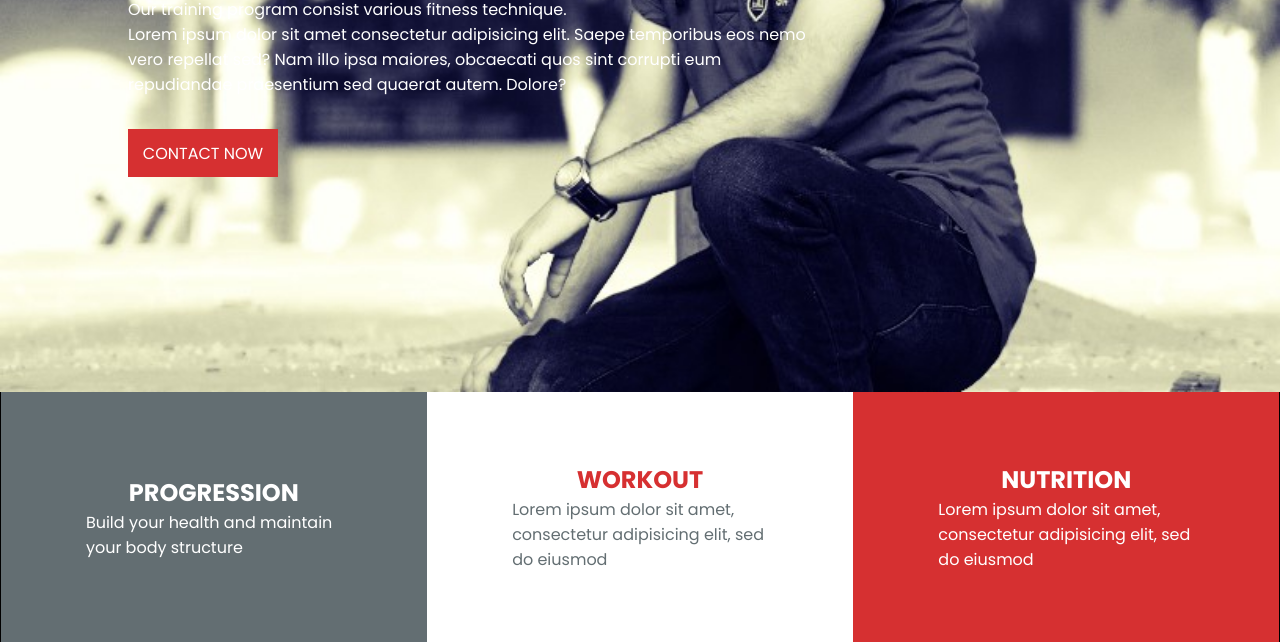
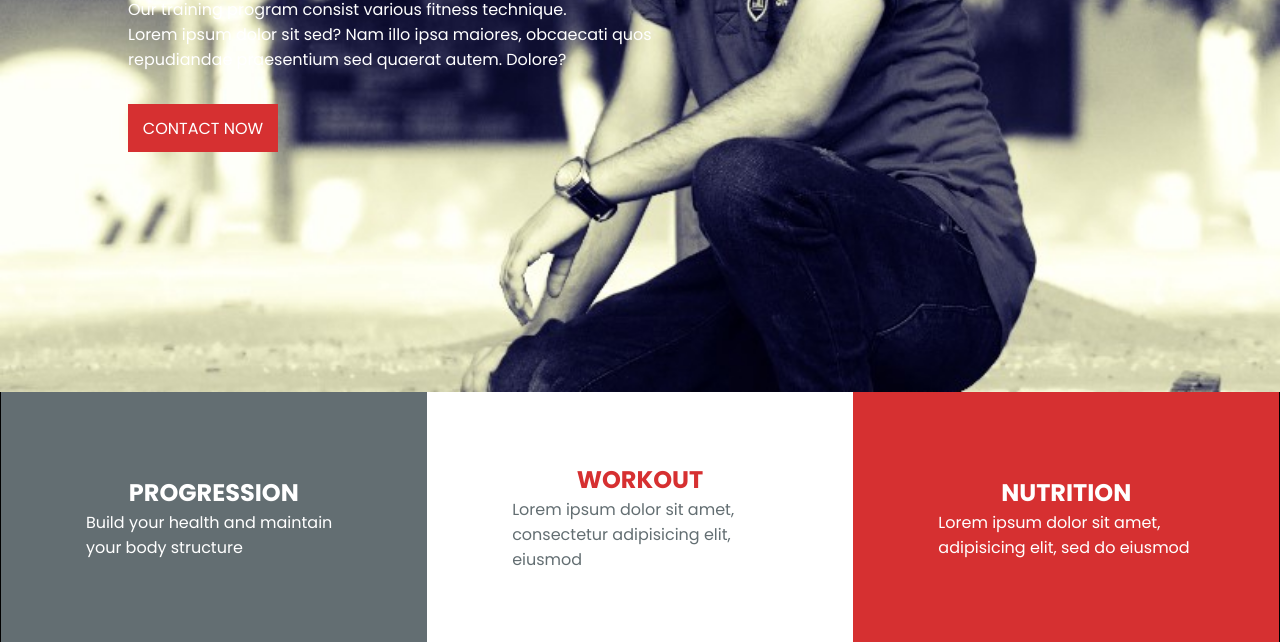
Before and after one commit to mohdarshad86/BabafitnessClub, a plain HTML site: page index.html in a window 1280 px wide. Shown: the part 288-930 px from the top of the page. Drawn offline with Linux system fonts and the light colour scheme.

Commit message:
index changes

```diff
--- a/index.html
+++ b/index.html
@@ -34,8 +34,10 @@
 			<div class="intro">
 				<h2>Be Strong Fitness</h2>
 				<p>Our training program consist various fitness technique.</p>
-				<p>Lorem ipsum dolor sit amet consectetur adipisicing elit. Saepe temporibus eos nemo vero repellat sed?
-					Nam illo ipsa maiores, obcaecati quos sint corrupti eum repudiandae praesentium sed quaerat autem.
+				<p>Lorem ipsum dolor sit sed?
+					Nam illo ipsa maiores, obcaecati
+					quos repudiandae praesentium sed
+					quaerat autem.
 					Dolore?</p>
 				<button class="btn">Contact Now</button>
 			</div>
@@ -49,13 +51,15 @@
 		</div>
 		<div class="card" style="background: white;">
 			<h2 style="color: var(--primary-color);">Workout</h2>
-			<p style="color: var(--secondary-color);">Lorem ipsum dolor sit amet, consectetur adipisicing elit, sed do
+			<p style="color: var(--secondary-color);">Lorem ipsum dolor sit amet,
+				consectetur adipisicing elit,
 				eiusmod</p>
 
 		</div>
 		<div class="card" style="color: white;background: var(--primary-color);">
 			<h2>Nutrition</h2>
-			<p>Lorem ipsum dolor sit amet, consectetur adipisicing elit, sed do eiusmod</p>
+			<p>Lorem ipsum dolor sit amet,
+				adipisicing elit, sed do eiusmod</p>
 
 		</div>
 	</div>
```
